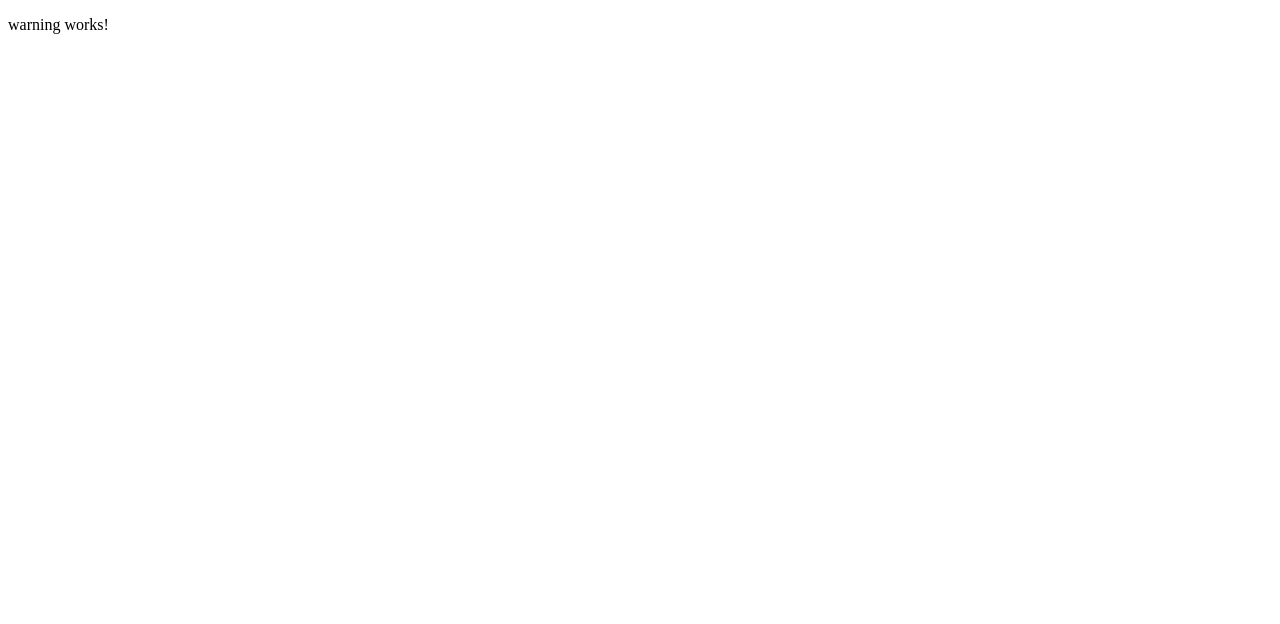
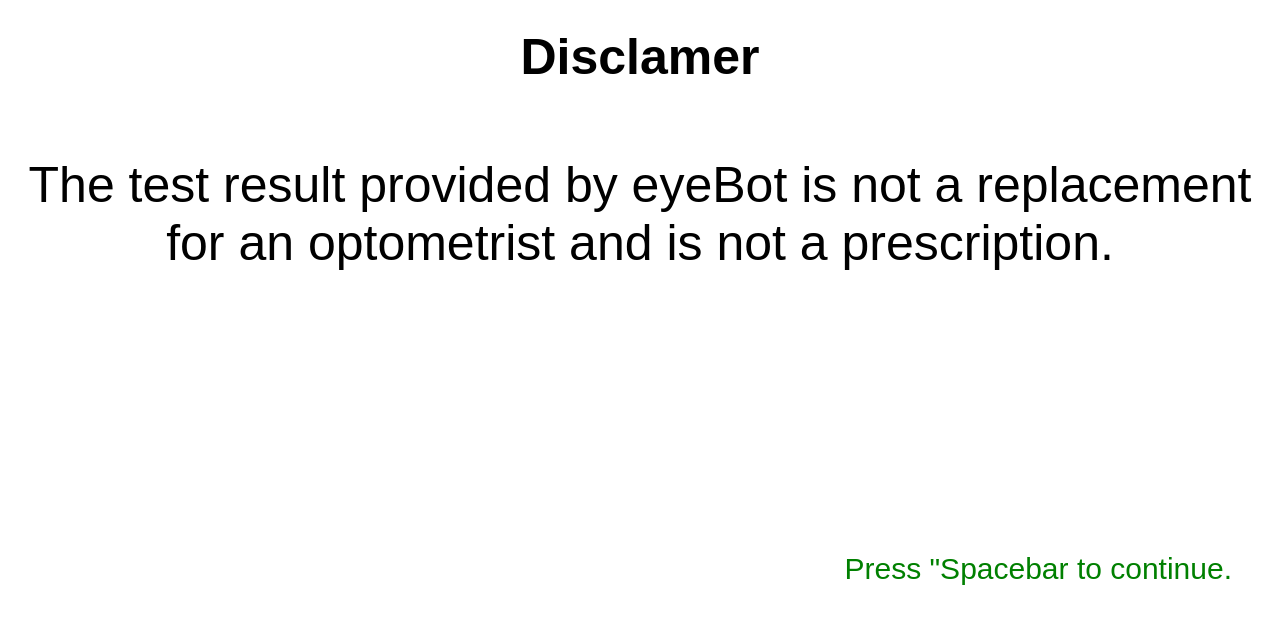
Before and after one commit to vansh2001/eyeBot_test_ipad, an Angular app in the folder my-app/: page / in a window 1280 px wide. Shown: the top 624 px of the page. Built offline with nearby package versions, Linux system fonts and the light colour scheme.

Commit message:
Made the warning screen, usertesting and instruction screen

```diff
--- a/my-app/src/app/app.component.ts
+++ b/my-app/src/app/app.component.ts
@@ -1,4 +1,4 @@
-import { Component, ngOnInit, HostListener } from '@angular/core';
+import { Component, OnInit, HostListener } from '@angular/core';
 
 export enum KEY_CODE {
   RIGHT_ARROW = 39,
--- a/my-app/src/app/instructions/instructions.component.css
+++ b/my-app/src/app/instructions/instructions.component.css
@@ -0,0 +1,28 @@
+header {
+  padding-top: 20px;
+  font-weight: bold;
+  font-size: 50px;
+  font-family: sans-serif;
+  margin: auto;
+  text-align: center;
+}
+
+div {
+  padding-top: 50px;
+  font-size: 40px;
+  font-family: sans-serif;
+  text-align: center;
+}
+
+img {
+  vertical-align: middle;
+}
+
+.next_page {
+  padding-top: 200px;
+  padding-right: 40px;
+  font-family: sans-serif;
+  font-size: 30px;
+  text-align: right;
+  color: Green;
+}
--- a/my-app/src/app/instructions/instructions.component.html
+++ b/my-app/src/app/instructions/instructions.component.html
@@ -1,3 +1,14 @@
-<p>
-  user instructions works!
-</p>
+<header>
+  Instructions
+</header>
+<div>
+  <p *ngIf="this.nextInstruction==0">1. Lean Forward and place your forehead against the marked area. </p>
+  <p *ngIf="this.nextInstruction==1">2. Look into the testing screen</p>
+  <p *ngIf="this.nextInstruction==2">3. Increase the size of of the testing words usign the "+" sign on the keyboard, and decrease using the "-" sign.</p>
+  <p *ngIf="this.nextInstruction==3">4. Press the "Spacebar" key when the words becomes just a little blurry for you.</p>
+</div>
+
+<div class="next_page">
+    <p *ngIf="this.nextInstruction==3"> Press "Spacebar" to Start Testing</p>
+    <p *ngIf="this.nextInstruction != 3">Press Right Arrow for next page <img src="https://img.icons8.com/ios/50/000000/circled-right.png"></p>
+</div>
--- a/my-app/src/app/instructions/instructions.component.ts
+++ b/my-app/src/app/instructions/instructions.component.ts
@@ -1,4 +1,10 @@
-import { Component, OnInit } from '@angular/core';
+import { Component, OnInit, HostListener } from '@angular/core';
+
+export enum KEY_CODE {
+  RIGHT_ARROW = 39,
+  LEFT_ARROW = 37,
+  SPACE_BAR = 32
+}
 
 @Component({
   selector: 'app-instructions',
@@ -7,7 +13,27 @@
 })
 export class InstructionsComponent implements OnInit {
 
+  nextInstruction: number = 0; //variable to increment to the next instruction
+
+
   constructor() { }
+
+  @HostListener('window:keyup', ['$event']) //use this to listen to the button press and pass the value to "event"
+  keyEvent(event: KeyboardEvent){
+    if(event.keyCode === KEY_CODE.RIGHT_ARROW){
+      this.nextInstruction++;
+    } else if(event.keyCode === KEY_CODE.LEFT_ARROW) {
+      this.nextInstruction--;
+    }
+
+    //Limit the instructions from 0 to 3 incremnts
+    if(this.nextInstruction > 3){ //if the counter greater than the last instruction decrement it
+      this.nextInstruction--;
+    } else if(this.nextInstruction < 0){ //if the counter less than the last instruction increment it
+      this.nextInstruction++;
+    }
+
+  }
 
   ngOnInit() {
   }
--- a/my-app/src/app/usertest/usertest.component.ts
+++ b/my-app/src/app/usertest/usertest.component.ts
@@ -1,4 +1,4 @@
-import { Component, OnIni, HostListener } from '@angular/core';
+import { Component, OnInit, HostListener } from '@angular/core';
 
 export enum KEY_CODE {
   RIGHT_ARROW = 39,
@@ -14,13 +14,13 @@
 export class UsertestComponent implements OnInit {
 
   show: number = 1;
-  selectedMagnification: number = 1;
+  selectedMagnification: number = 1; //default mangificatin is 1;
   showSelectedResult: boolean = false;
 
   constructor() { }
 
 
-  @HostListener('window:keyup', ['$event'])
+  @HostListener('window:keyup', ['$event']) //use this to listen to the button press and pass the value to "event"
   keyEvent(event: KeyboardEvent){
     // console.log('show:', this.show);
     if(event.keyCode === KEY_CODE.RIGHT_ARROW){
@@ -69,7 +69,7 @@
                 break;
             case 7:
               console.log('your need +2.50');
-              his.selectedMagnification = 2.50;
+              this.selectedMagnification = 2.50;
                 break;
             case 8:
               console.log('your need +2.75');
--- a/my-app/src/app/warning/warning.component.css
+++ b/my-app/src/app/warning/warning.component.css
@@ -0,0 +1,26 @@
+
+header {
+  padding-top: 20px;
+  font-weight: bold;
+  font-size: 50px;
+  font-family: sans-serif;
+  margin: auto;
+  text-align: center;
+}
+
+.warning_message {
+  padding-top: 20px;
+  font-size: 50px;
+  font-family: sans-serif;
+  margin: auto;
+  text-align: center;
+}
+
+.next_page {
+  padding-top: 200px;
+  padding-right: 40px;
+  font-family: sans-serif;
+  font-size: 30px;
+  text-align: right;
+  color: Green;
+}
--- a/my-app/src/app/warning/warning.component.html
+++ b/my-app/src/app/warning/warning.component.html
@@ -1,3 +1,11 @@
-<p>
-  warning works!
-</p>
+<header>
+  Disclamer
+</header>
+
+<div class="warning_message">
+  <p>The test result provided by eyeBot is not a replacement for an optometrist and is not a prescription.</p>
+</div>
+
+<div class="next_page">
+  <p>Press "Spacebar to continue. </p>
+</div>
```
